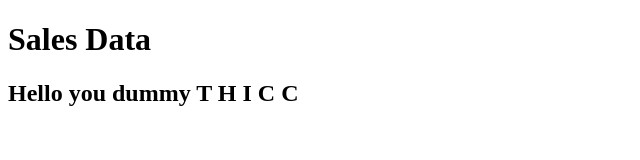
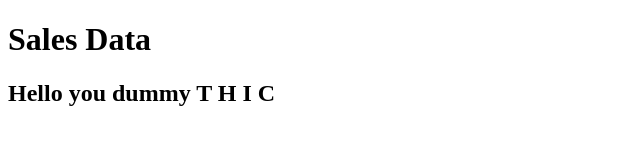
Before and after one commit to Appeleus/FirstProjectEver, a plain HTML site: page index.html in a window 1280 px wide. Shown: the full height of the page, 0-640 px from the left. Drawn offline with Linux system fonts and the light colour scheme.

Commit message:
Update Amongus.html #2
Yes #2

```diff
--- a/index.html
+++ b/index.html
@@ -8,6 +8,6 @@
 </head>
 <body>
     <h1>Sales Data</h1>
-    <h2>Hello you dummy T H I C C </h2>
+    <h2>Hello you dummy T H I C</h2>
 </body>
 </html>
```
